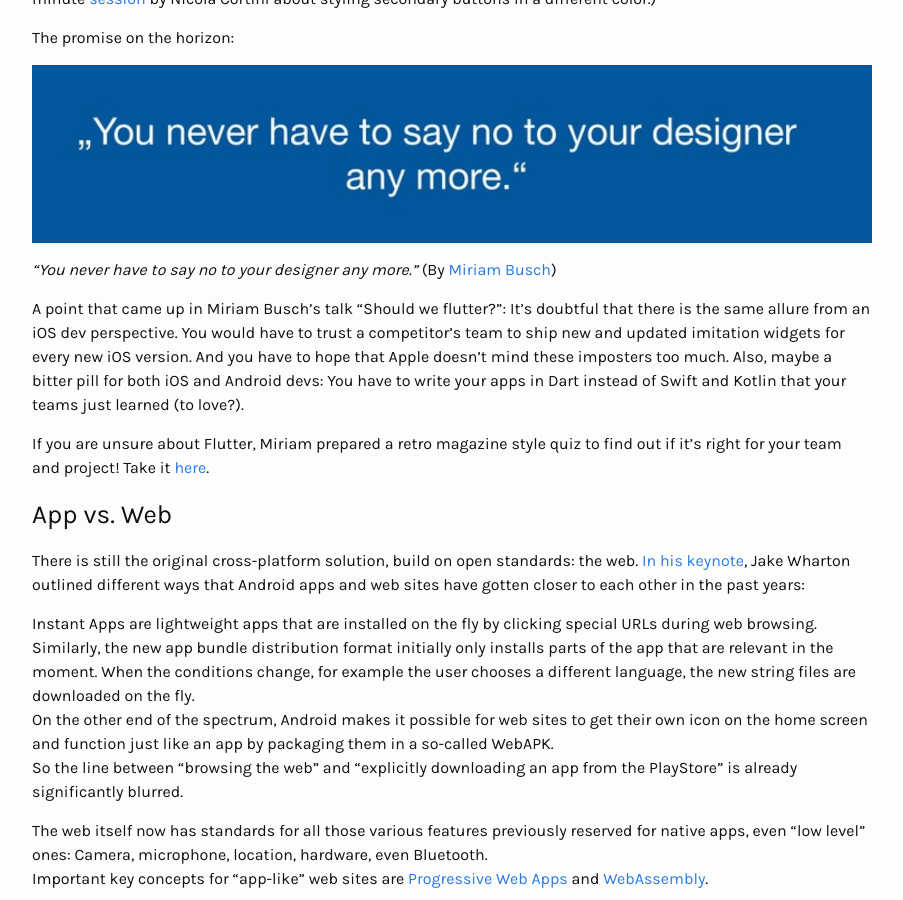
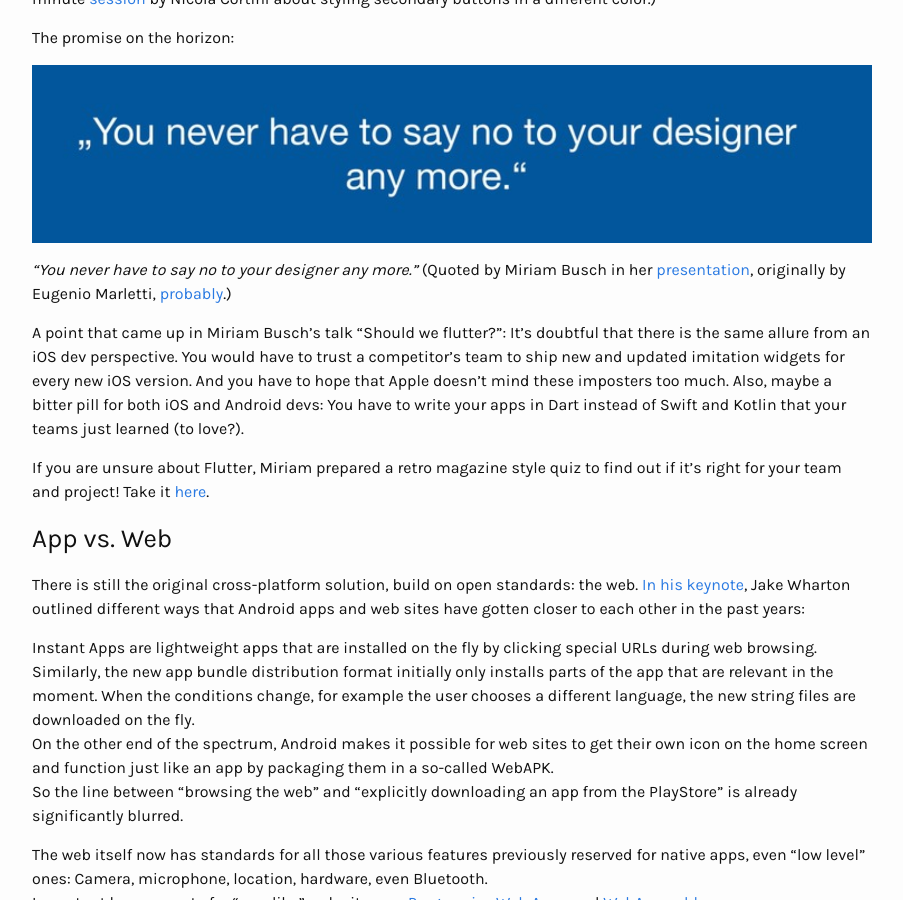
Before and after one commit to karen-sch/iamka.ren, a Jekyll site: the page built from _posts/2018-07-10-droidcon-berlin-2018.markdown, in a window 1280 px wide and 900 px high, scrolled down 1291 px. Shown: the whole window, without its empty margins (188-1091 px from the left). Built offline with Jekyll 4.4.1, drawn with Linux system fonts in a browser that asks for light colours.

Commit message:
Added quote attribution

```diff
--- a/_posts/2018-07-10-droidcon-berlin-2018.markdown
+++ b/_posts/2018-07-10-droidcon-berlin-2018.markdown
@@ -44,7 +44,7 @@ The promise on the horizon:
 
 ![You never have to say no to your designer any more.]({{ "/assets/designer.png"}})
 
-*"You never have to say no to your designer any more."* (By [Miriam Busch](https://speakerdeck.com/miriambusch/should-we-flutter?slide=16))
+*"You never have to say no to your designer any more."* (Quoted by Miriam Busch in her [presentation](https://speakerdeck.com/miriambusch/should-we-flutter?slide=16), originally by Eugenio Marletti, [probably](https://twitter.com/miphoni/status/1016751149112754176).)
 
 A point that came up in Miriam Busch's talk "Should we flutter?": It's doubtful that there is the same allure from an iOS dev perspective. You would have to trust a competitor's team to ship new and updated imitation widgets for every new iOS version. And you have to hope that Apple doesn't mind these imposters too much.
 Also, maybe a bitter pill for both iOS and Android devs: You have to write your apps in Dart instead of Swift and Kotlin that your teams just learned (to love?).
```
